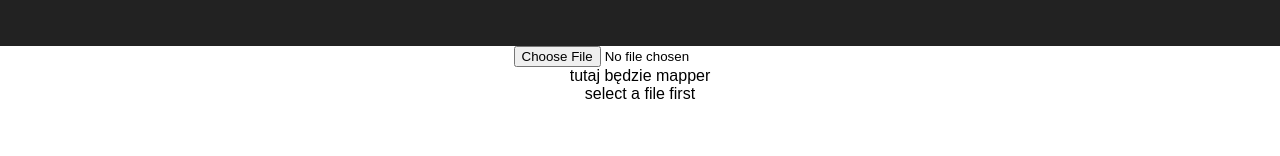
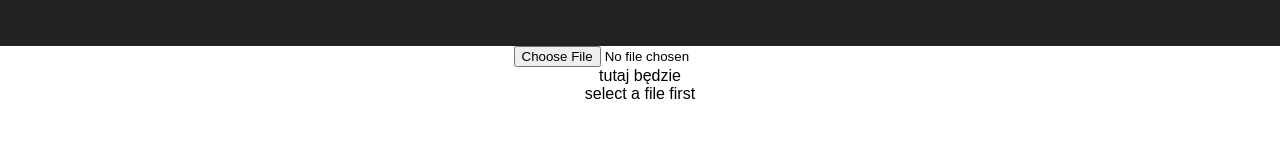
Before and after one commit to JakubSerafin/YnabCsv, a React (Create React App) app: page / in a window 1280 px wide. Shown: the part 144-300 px from the top of the page. Built offline with nearby package versions, Linux system fonts and the light colour scheme.

Commit message:
Transformators

```diff
--- a/src/components/FileldMapper.tsx
+++ b/src/components/FileldMapper.tsx
@@ -1,12 +1,23 @@
 import * as React from "react"
 
+interface IFiledMapperProp
+{
+    input:string;
+
+}
+
+interface IFilledMapperState
+{
+    transformators: ITransformator[]
+}
 
 export class FieldMapper extends React.Component<{},{}> {
 
     public render()
     {
+
         return <div>
-                    tutaj będzie mapper
+                    tutaj będzie
                </div>
     }
 }
--- /dev/null
+++ b/src/logic/transformator.ts
@@ -0,0 +1,5 @@
+interface ITransformator
+{
+    type: string;
+    Transformate(input:string):string
+}
```
